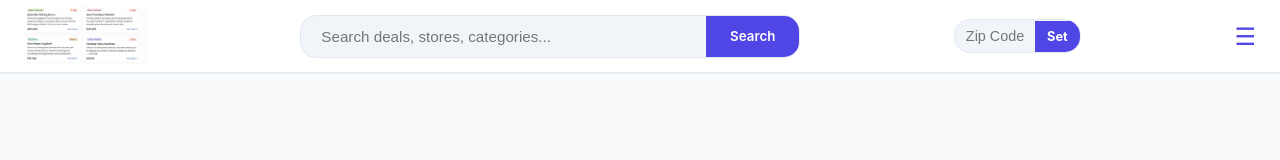
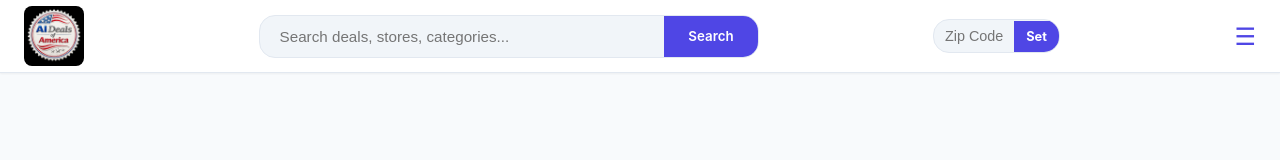
Before and after one commit to vgdarur/beforeyoudigitalblogs, a Next.js app: page / in a window 1280 px wide. Shown: the top 160 px of the page. Built offline with nearby package versions, Linux system fonts and the light colour scheme; no server answers; the database is empty.

Commit message:
Fix logo to correct v6 version

```diff
--- a/src/components/layout/Navbar.tsx
+++ b/src/components/layout/Navbar.tsx
@@ -34,7 +34,7 @@ export default function Navbar() {
             <div className={`container ${styles.navContainer}`}>
                 <Link href="/" className={styles.logo}>
                     <Image
-                        src="/logo-v5.png"
+                        src="/logo-v6.jpg"
                         alt="AI Deals of America Logo"
                         width={300}
                         height={300}
```
Also changed, not shown: public/logo-v6.jpg (added).
